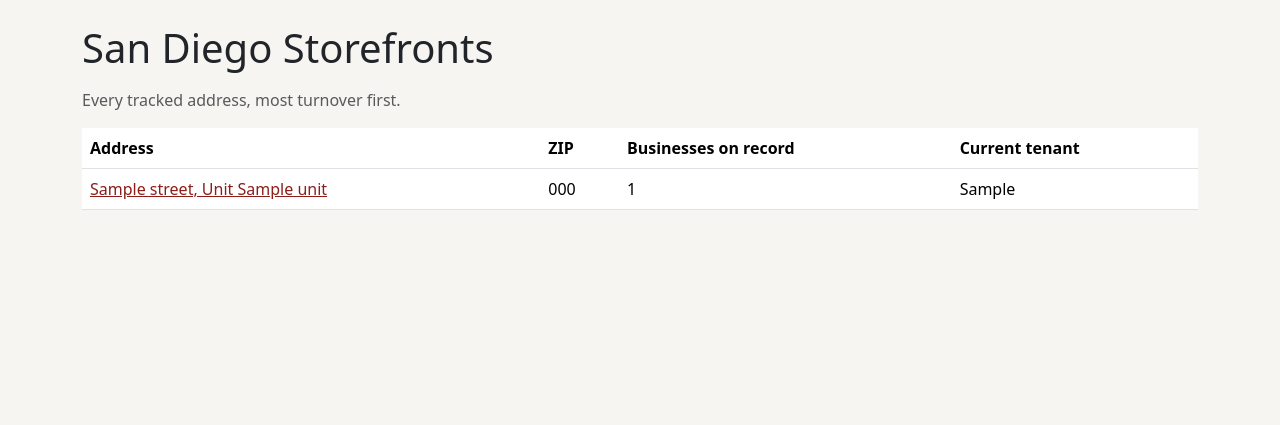
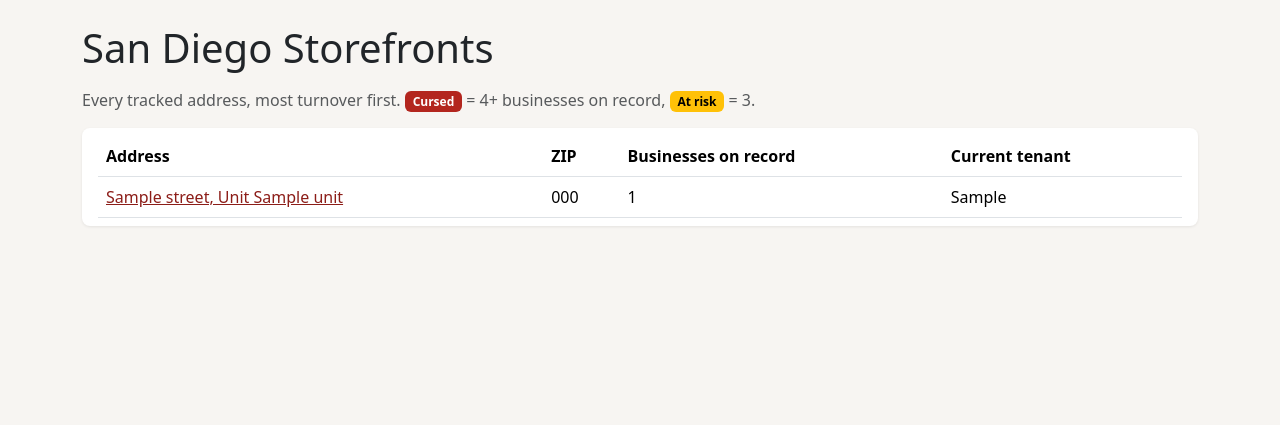
Before and after one commit to maxxcraig/CursedStoreFront, a Flask app: template app/templates/index.html in a window 1280 px wide. Shown: the part 58-483 px from the top of the page. Run offline with Flask 3, Linux system fonts and the light colour scheme; the template is opened without the code that fills it: most values are stand-ins (such as "Sample title", 1, 10 or a date in 2020).

Commit message:
Issue #8: highlight high-turnover addresses on home page

```diff
--- a/app/templates/index.html
+++ b/app/templates/index.html
@@ -4,9 +4,14 @@
 
 {% block content %}
 <h1 class="mb-3">San Diego Storefronts</h1>
-<p class="text-muted">Every tracked address, most turnover first.</p>
+<p class="text-muted">
+  Every tracked address, most turnover first.
+  <span class="badge badge-cursed">Cursed</span> = 4+ businesses on record,
+  <span class="badge text-bg-warning">At risk</span> = 3.
+</p>
 
-<table class="table table-hover">
+<div class="cs-card table-responsive">
+<table class="table table-hover align-middle">
   <thead>
     <tr>
       <th>Address</th>
@@ -20,14 +25,22 @@
     <tr>
       <td><a href="{{ url_for('main.address_detail', address_id=a.id) }}">{{ a.street }}{% if a.unit %}, Unit {{ a.unit }}{% endif %}</a></td>
       <td>{{ a.zip }}</td>
-      <td>{{ a.occupancy_count }}</td>
+      <td>
+        {{ a.occupancy_count }}
+        {% if a.occupancy_count >= 4 %}
+          <span class="badge badge-cursed ms-1">Cursed</span>
+        {% elif a.occupancy_count == 3 %}
+          <span class="badge text-bg-warning ms-1">At risk</span>
+        {% endif %}
+      </td>
       <td>{{ a.current_business or "Vacant" }}</td>
     </tr>
     {% else %}
     <tr>
-      <td colspan="4" class="text-muted">No addresses yet. Did you run seed.sql?</td>
+      <td colspan="4" class="text-muted">No addresses yet. Did you run the seed data?</td>
     </tr>
     {% endfor %}
   </tbody>
 </table>
+</div>
 {% endblock %}
```
